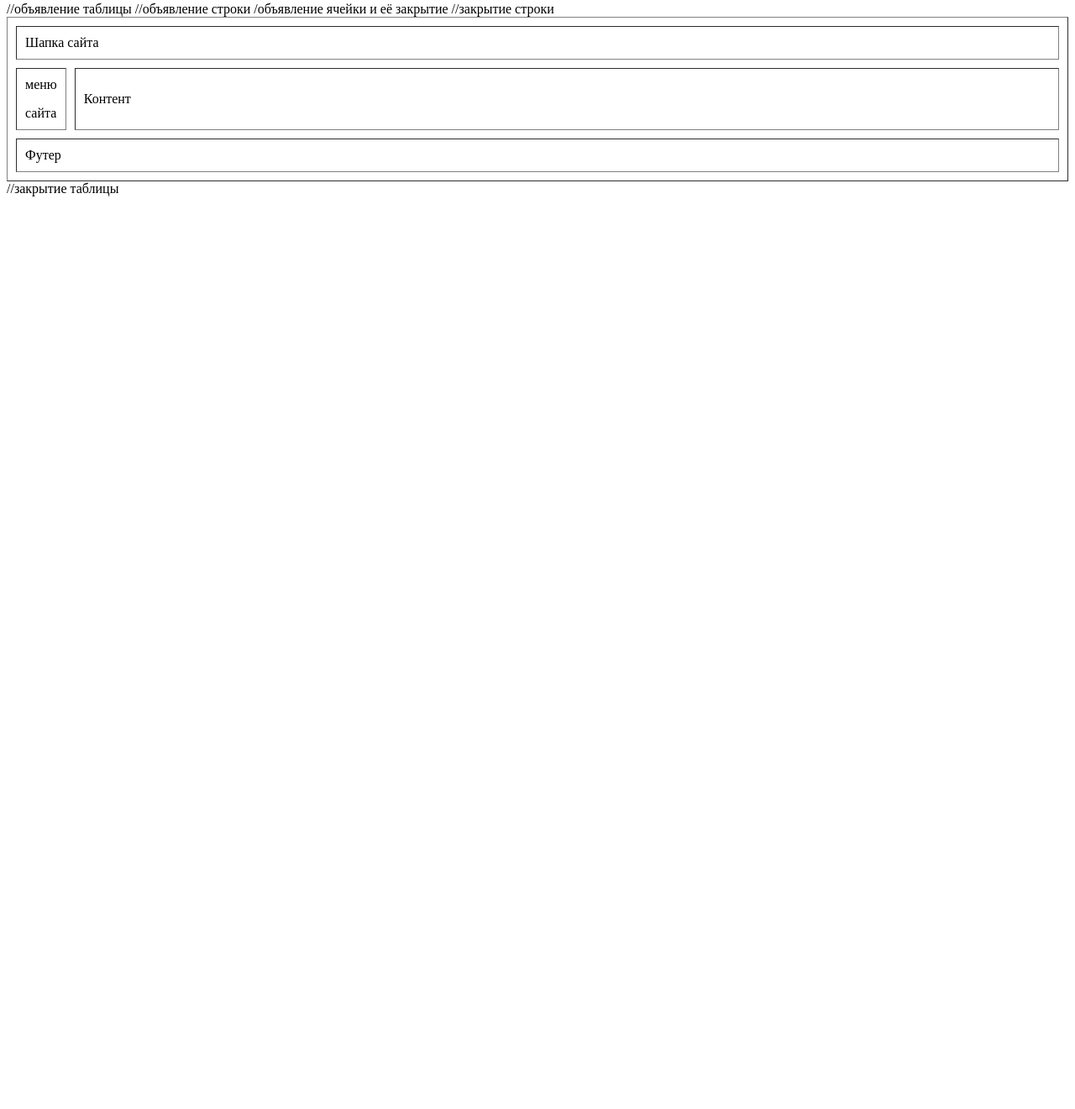
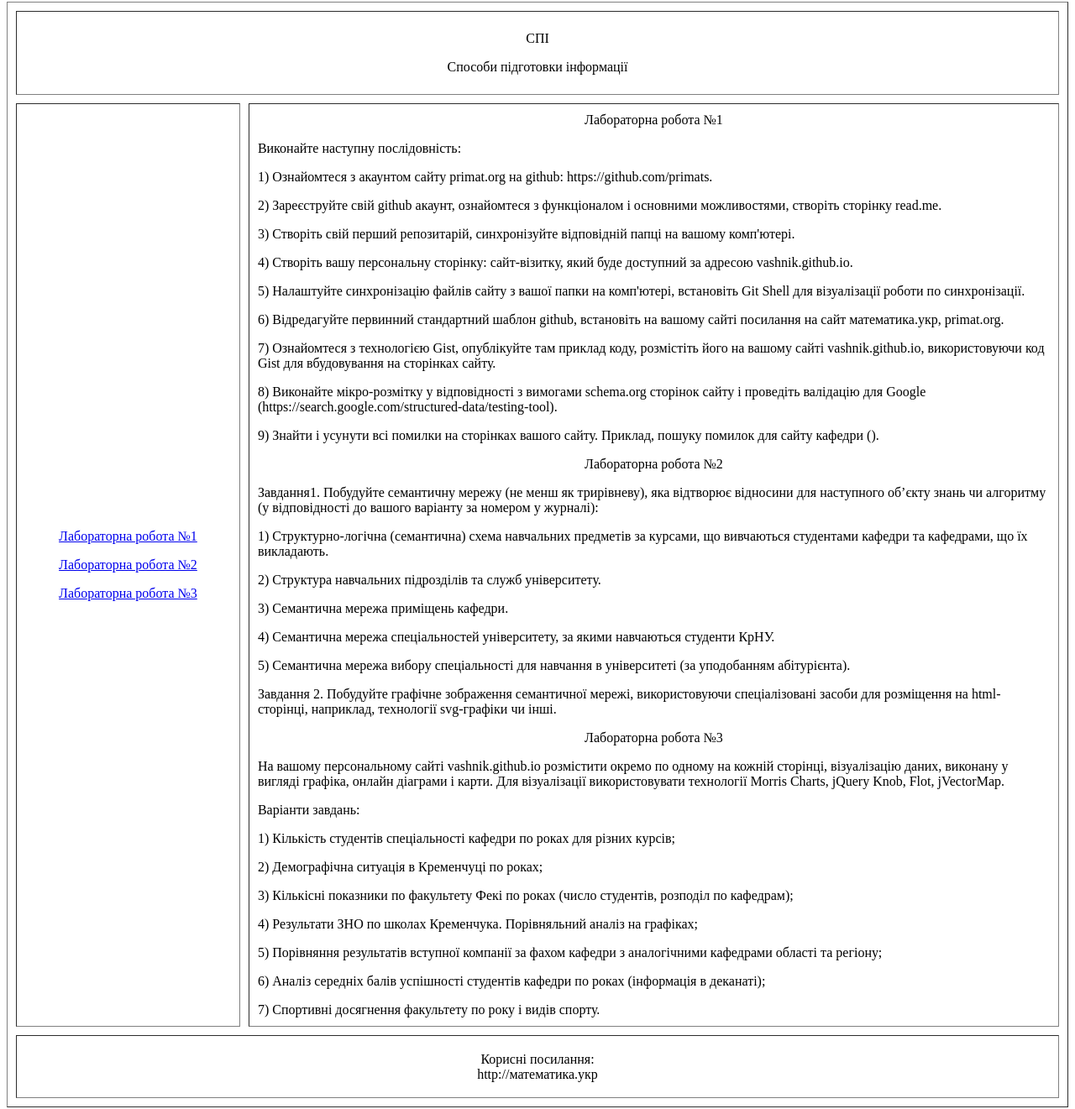
Before and after one commit to kat-lightning/kat-lightning.github.io, a plain HTML site: page index.html in a window 1280 px wide. Shown: the part 6-1327 px from the top of the page at 84% size. Before the commit the page ends 800 px from the top, so only its background shows below. Drawn offline with Linux system fonts and the light colour scheme.

Commit message:
Update index.html

```diff
--- a/index.html
+++ b/index.html
@@ -1,15 +1,57 @@
 <html>
-<table width="100%" border="1" cellspacing="10" cellpadding="10"> //объявление таблицы
-<tr> //объявление строки
-<td colspan="2">Шапка сайта</td>/объявление ячейки и её закрытие
-</tr>//закрытие строки
-<tr>
-<td width="120"><p>меню</p>
-<p>сайта</p></td>
-<td width="100%">Контент</td>
-</tr>
-<tr>
-<td colspan="2">Футер</td>
-</tr>
-</table>//закрытие таблицы
+<table width="100%" height="100%" border="1" cellspacing="10" cellpadding="10"> <!--объявление таблицы-->
+	<tr> <!--объявление строки-->
+		<td colspan="2" height="100">
+		<p><center>СПІ</center></p>
+		<p><center>Способи підготовки інформації</center></p>
+		</td><!--объявление ячейки и её закрытие-->
+	</tr><!--закрытие строки-->
+	<tr>
+		<td width="150">
+			<p><a href="#l1"><center>Лабораторна робота №1</center></a></p>
+			<p><a href="#l2"><center>Лабораторна робота №2</center></a></p>
+			<p><a href="#l3"><center>Лабораторна робота №3</center></a></p>
+		</td>
+		<td width="600">
+			<p><a name=l1><center>Лабораторна робота №1</center>
+				<p>Виконайте наступну послідовність:</p>
+				<p>1) Ознайомтеся з акаунтом сайту primat.org на github: https://github.com/primats.
+				<p>2) Зареєструйте свій github акаунт, ознайомтеся з функціоналом і основними можливостями, створіть сторінку read.me.
+				<p>3) Створіть свій перший репозитарій, синхронізуйте відповідній папці на вашому комп'ютері.
+				<p>4) Створіть вашу персональну сторінку: сайт-візитку, який буде доступний за адресою vashnik.github.io.
+				<p>5) Налаштуйте синхронізацію файлів сайту з вашої папки на комп'ютері, встановіть Git Shell для візуалізації роботи по синхронізації.
+				<p>6) Відредагуйте первинний стандартний шаблон github, встановіть на вашому сайті посилання на сайт математика.укр, primat.org.
+				<p>7) Ознайомтеся з технологією Gist, опублікуйте там приклад коду, розмістіть його на вашому сайті vashnik.github.io, використовуючи код Gist для вбудовування на сторінках сайту.
+				<p>8) Виконайте мікро-розмітку у відповідності з вимогами schema.org сторінок сайту і проведіть валідацію для Google (https://search.google.com/structured-data/testing-tool).
+				<p>9) Знайти і усунути всі помилки на сторінках вашого сайту. Приклад, пошуку помилок для сайту кафедри ().
+			</a></p>
+			<p><a name=l2><center>Лабораторна робота №2</center>
+				<p>Завдання1. Побудуйте семантичну мережу (не менш як трирівневу), яка відтворює відносини для наступного об’єкту знань чи алгоритму (у відповідності до вашого варіанту за номером у журналі):
+				<p>1)	Структурно-логічна (семантична) схема навчальних предметів за курсами, що вивчаються студентами кафедри та кафедрами, що їх викладають.
+				<p>2)	Структура навчальних підрозділів та служб університету.
+				<p>3)	Семантична мережа приміщень кафедри.
+				<p>4)	Семантична мережа спеціальностей університету, за якими навчаються студенти КрНУ.
+				<p>5)	Семантична мережа вибору спеціальності для навчання в університеті (за уподобанням абітурієнта).
+				<p>Завдання 2. Побудуйте графічне зображення семантичної мережі, використовуючи спеціалізовані засоби для розміщення на html-сторінці, наприклад, технології svg-графіки чи інші.
+			</a></p>
+			<p><a name=l3><center>Лабораторна робота №3</center>
+				<p>На вашому персональному сайті vashnik.github.io розмістити окремо по одному на кожній сторінці, візуалізацію даних, виконану у вигляді графіка, онлайн діаграми і карти. Для візуалізації використовувати технології Morris Charts, jQuery Knob, Flot, jVectorMap.
+				<p>Варіанти завдань:
+				<p>1)	Кількість студентів спеціальності кафедри по роках для різних курсів;
+				<p>2)	Демографічна ситуація в Кременчуці по роках;
+				<p>3)	Кількісні показники по факультету Фекі по роках (число студентів, розподіл по кафедрам);
+				<p>4)	Результати ЗНО по школах Кременчука. Порівняльний аналіз на графіках;
+				<p>5)	Порівняння результатів вступної компанії за фахом кафедри з аналогічними кафедрами області та регіону;
+				<p>6)	Аналіз середніх балів успішності студентів кафедри по роках (інформація в деканаті);
+				<p>7)	Спортивні досягнення факультету по року і видів спорту.
+			</a></p>
+		</td>
+	</tr>
+	<tr>
+		<td colspan="2" height="75">
+			<center>Корисні посилання:</center>
+			<center>http://математика.укр </center>
+		</td>
+	</tr>
+</table><!--закрытие таблицы-->
 <html/>
```
